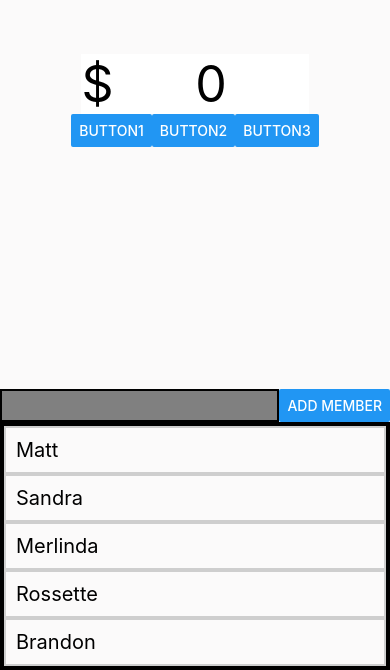
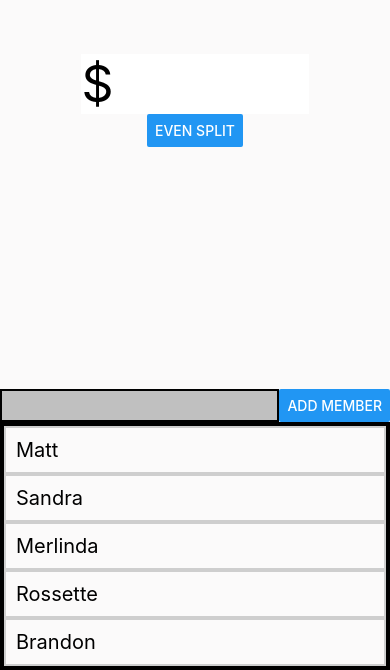
Before and after one commit to Mmendero/Split, a React Native app: screen / in a window 390 px wide. Shown: the part 174-844 px from the top of the page. Built offline with nearby package versions, Linux system fonts and the light colour scheme.

Commit message:
Set Up Bill Display Boilerplate

```diff
--- a/App.js
+++ b/App.js
@@ -38,6 +38,16 @@ class App extends Component {
     }
   }
 
+  evenSplit = (total_bill) => {
+    this.setState(() => {
+      return{
+        bill: total_bill
+      }
+    })
+
+  }
+
+  evenSplit = this.evenSplit.bind(this);
   addMember = this.addMember.bind(this);
 
 
@@ -48,6 +58,7 @@ class App extends Component {
         <View style={styles.billContainer}>
           <Bill
             bill={this.state.bill}
+            even={this.evenSplit}
           />
         </View>
 
--- a/src/bill-input.js
+++ b/src/bill-input.js
@@ -13,7 +13,6 @@ import {
 //Import Styles
 import styles from './styles';
 
-
 class Bill extends Component {
   constructor(props){
     super(props);
@@ -24,9 +23,11 @@ class Bill extends Component {
   }
 
   onChangeInput = text => {
-    this.setState({
-      billInput: text
-    })
+    if (/^\d+$/.test(text)) {
+      this.setState({
+        billInput: text
+      });
+    }
   }
 
   render() {
@@ -37,22 +38,20 @@ class Bill extends Component {
 
           <TextInput
             style={styles.billInput}
-            keyboardType='numeric'
+            keyboardType='phone-pad'
             onChangeText={this.onChangeInput}
-            value={this.state.billInput}
             maxLength={4}
           />
         </View>
 
         <View style={styles.billButtonContainer}>
-          <Button style={styles.billButton} title='Button1'/>
-          <Button style={styles.billButton} title='Button2'/>
-          <Button style={styles.billButton} title='Button3'/>
+          <Button
+            title='Even Split'
+            style={styles.billButton}
+            onPress={() => {this.props.even(this.state.billInput)}}
+          />
         </View>
       </View>
-
-
-
 
     );
   }
--- a/src/styles.js
+++ b/src/styles.js
@@ -48,7 +48,7 @@ const styles = StyleSheet.create({
 	memberName: {
 		width: '75%',
 		borderWidth: 2,
-		backgroundColor: '#808080',
+		backgroundColor: 'silver',
 		fontSize: 20,
 	},
 	//Party Styles
```
